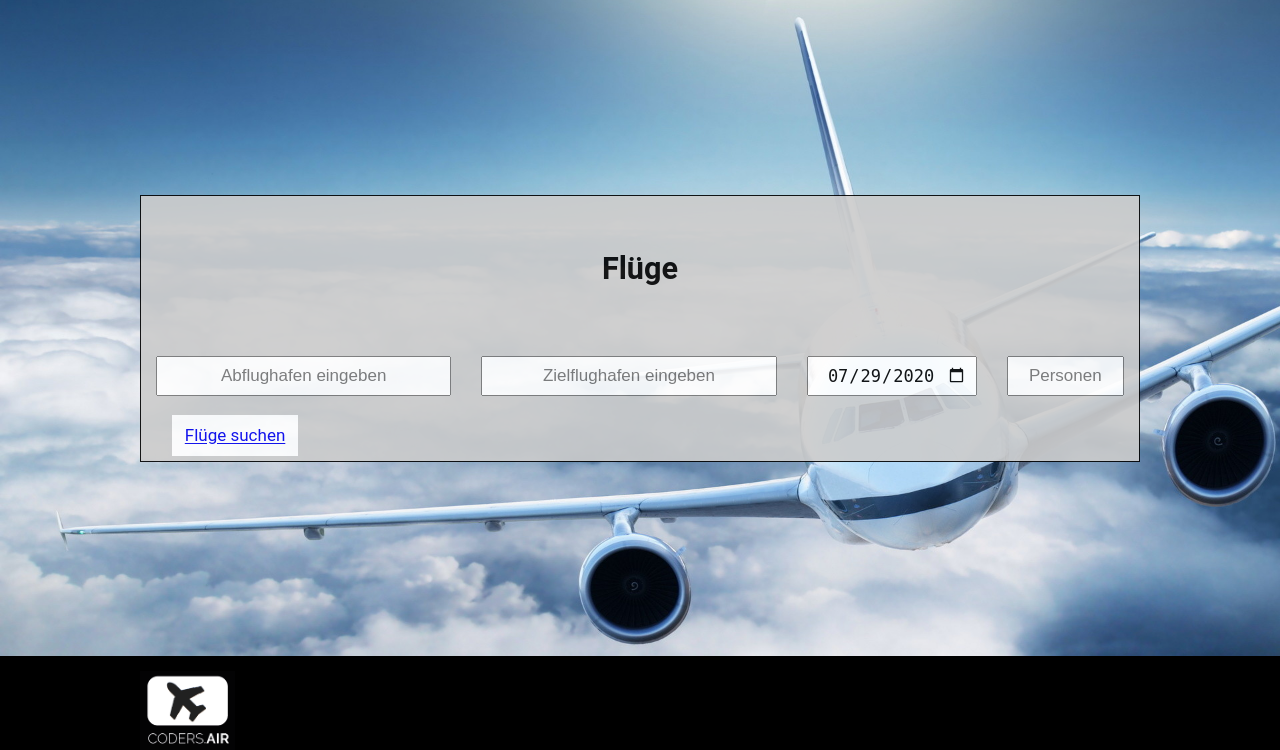
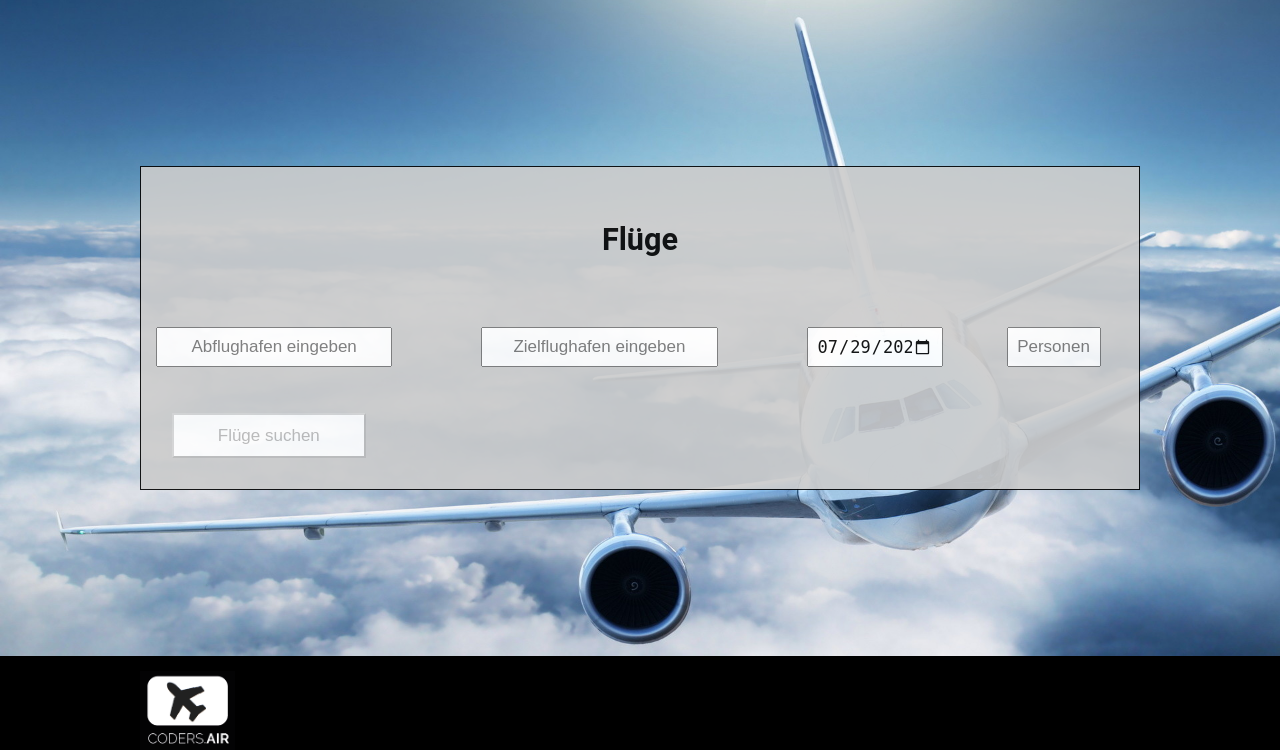
Before and after one commit to CODERS-BAY/flight-booking, a PHP site: page /WEB-INF/index.html in a window 1280 px wide. Shown: the part 110-860 px from the top of the page. Run offline with PHP 8.4, Linux system fonts and the light colour scheme; style sheets or scripts are compiled from the project's sources.

Commit message:
index updated

```diff
--- a/WEB-INF/index.html
+++ b/WEB-INF/index.html
@@ -77,7 +77,7 @@
         </div>
         <div class="row">
             <div class="col-12">
-                <a class='button' href="flightselect.html" id='searchButton' disabled="true">Fl&uuml;ge suchen</a>
+                <a href="flightselect.html"><button class='button' id='searchButton' disabled="true">Fl&uuml;ge suchen</button></a>
             </div>
         </div>
     </div>
--- a/static/CSS/main.css
+++ b/static/CSS/main.css
@@ -25,6 +25,7 @@ main {
   padding: 1.3vh 1.6vh;
   background: #ffffff;
   transition: all 600ms;
+  text-decoration: none;
 }
 .button:hover {
   background: #51b6ea;
--- a/static/CSS/style.css
+++ b/static/CSS/style.css
@@ -14,13 +14,13 @@
   border: solid 1px #000000;
 }
 .input {
-  width: 100%;
+  width: 80%;
   height: 5vh;
   padding: 1vh 1vh;
   text-align: center;
 }
 .inputdate {
-  width: 100%;
+  width: 80%;
   height: 5vh;
   padding: 1vh 1vh;
   text-align: center;
@@ -102,8 +102,8 @@
   position: relative;
 }
 .dropdownContainer .dropdownList {
-  width: 100%;
-  max-height: 15vh;
+  width: 80%;
+  max-height: 10vh;
   background: #ffffff;
   position: absolute;
   display: none;
--- a/static/LESS/main.less
+++ b/static/LESS/main.less
@@ -35,6 +35,7 @@ main{
   padding: 1.3vh 1.6vh;
   background: @buttoncolor;
   transition: all 600ms;
+  text-decoration: none;
     &:hover {
       //padding: 1.4vh 1.7vh;
       background: @buttonhover;
--- a/static/LESS/style.less
+++ b/static/LESS/style.less
@@ -18,14 +18,14 @@
 }
 
 .input{
-  width: 100%;
+  width: 80%;
   height: 5vh;
   padding: 1vh 1vh;
   text-align: center;
 }
 
 .inputdate {
-  width: 100%;
+  width: 80%;
   height: 5vh;
   padding: 1vh 1vh;
   text-align: center;
@@ -129,8 +129,8 @@
   position: relative;
 
   .dropdownList{
-    width: 100%;
-    max-height: 15vh;
+    width: 80%;
+    max-height: 10vh;
     background: #ffffff;
     position: absolute;
     display: none;
```
Also changed, not shown: 2 other files.
